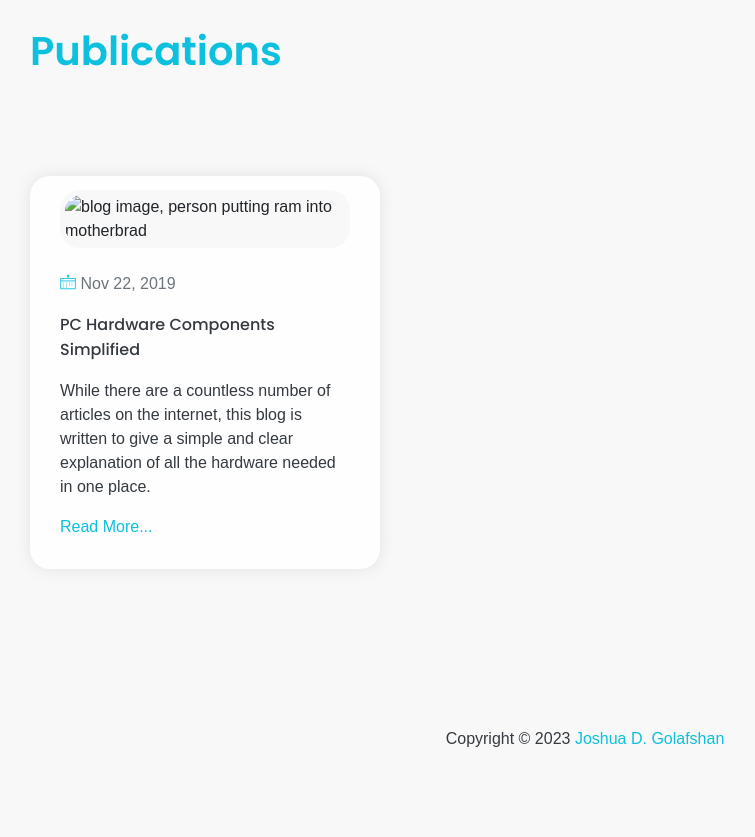
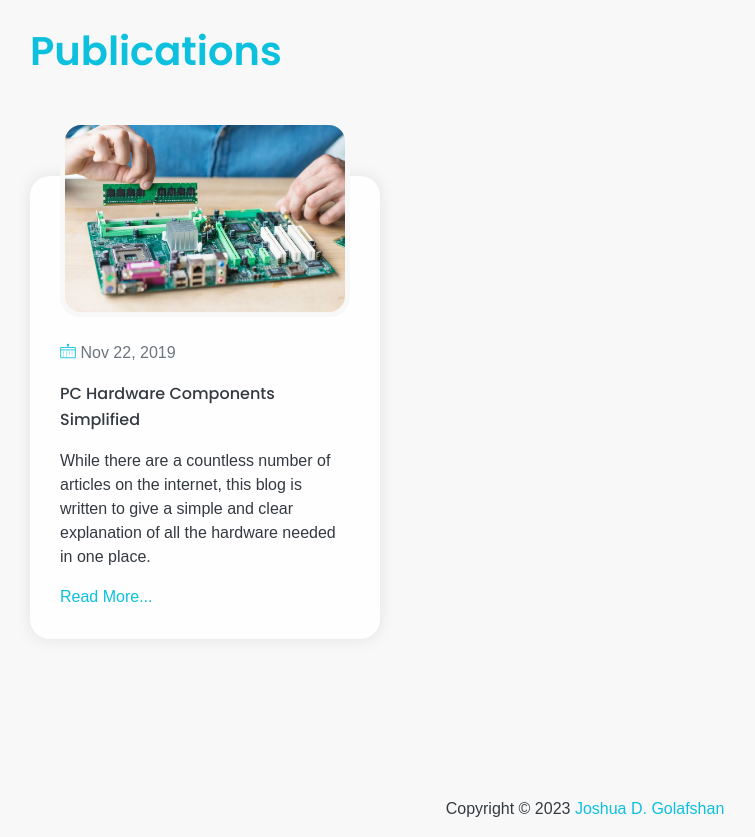
Before and after one commit to JGolafshan/JGolafshan.github.io, a plain HTML site: page index.html in a window 1280 px wide. Shown: the part 2440-3277 px from the top of the page, without its empty margins (55-810 px from the left). Before the commit the page ends 3207 px from the top, so only its background shows below. Drawn offline with Linux system fonts and the light colour scheme; files whose address does not match are found by name; a web font is replaced by a local one.

Commit message:
fixed image

```diff
--- a/index.html
+++ b/index.html
@@ -329,7 +329,7 @@
                         <div class="blog-item box-border">
                             <div class="blog-image">
                                 <div class="blog-intro">
-                                    <img src="/assets/img/motherboard"  alt="blog image, person putting ram into motherbrad" loading="lazy">
+                                    <img src="/assets/img/motherboard.webp"  alt="blog image, person putting ram into motherbrad" loading="lazy">
                                 </div>
                             </div>
                             <div class="blog-content">
```
